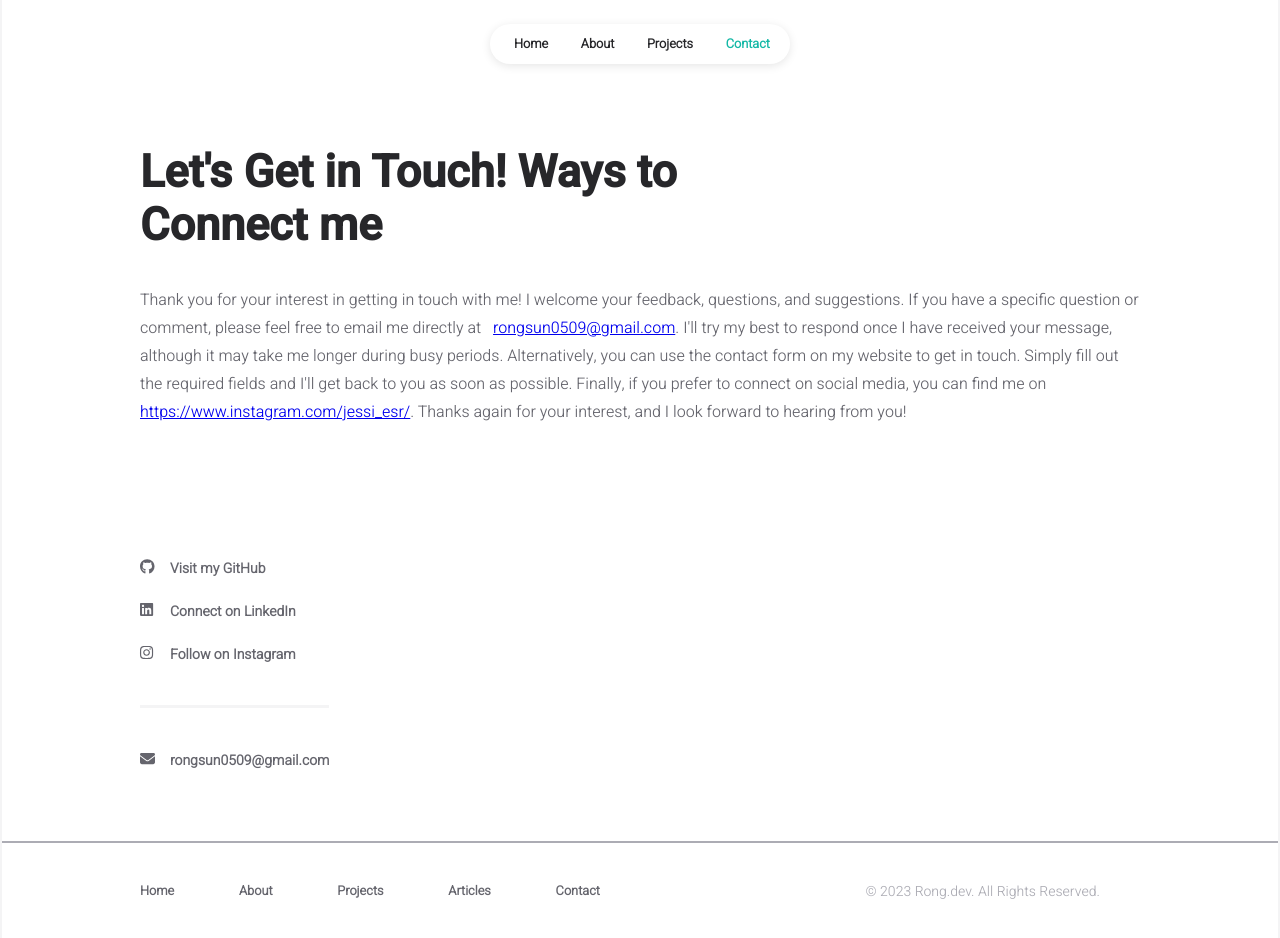
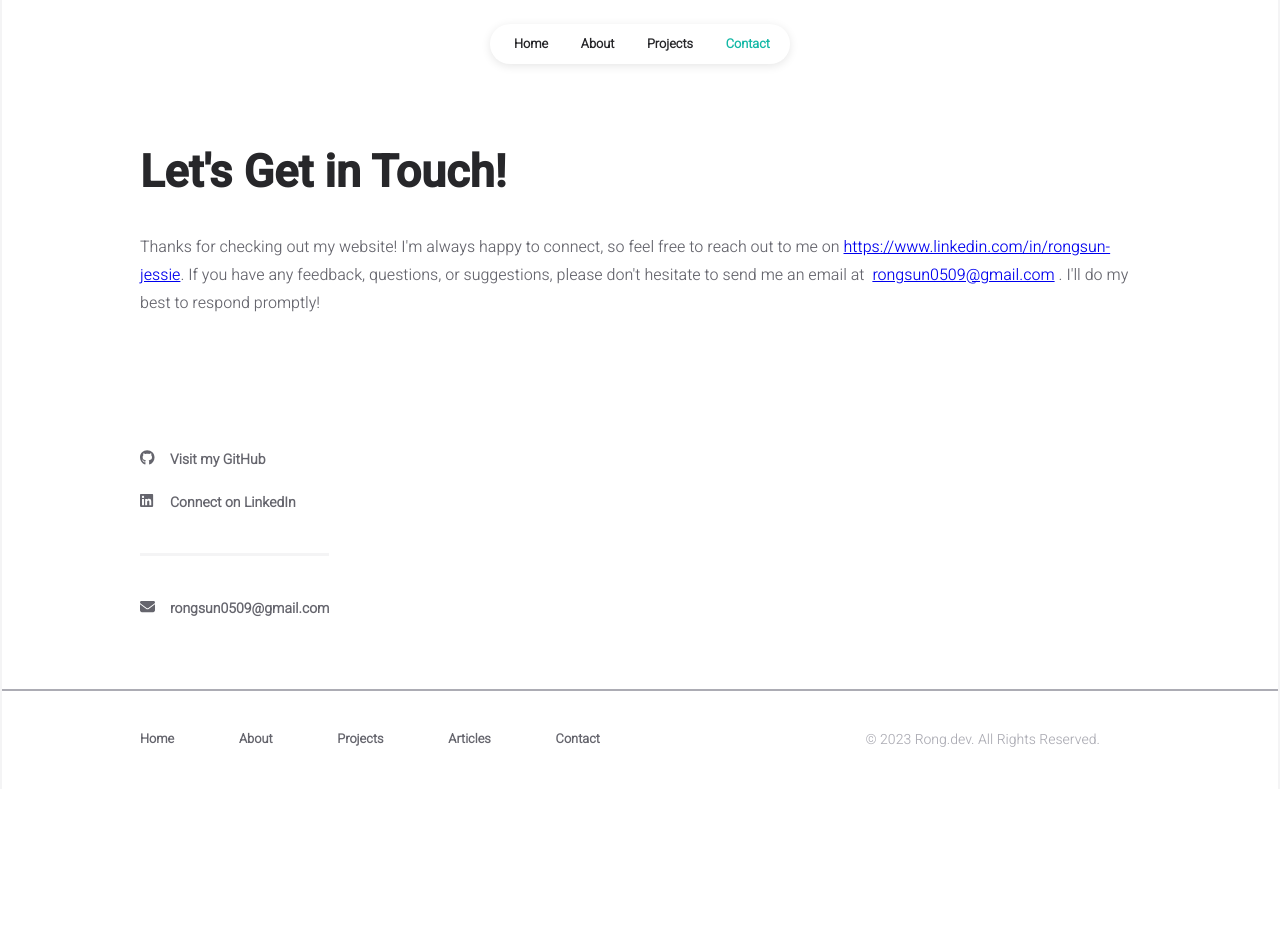
Before and after one commit to jessie-sr/myportfolio, a React (Create React App) app: page /contact in a window 1280 px wide. Shown: the top 938 px of the page. After the commit the page ends 800 px from the top, so only its background shows below. Built offline with nearby package versions, Linux system fonts and the light colour scheme.

Commit message:
Updated contact

```diff
--- a/src/components/about/socials.jsx
+++ b/src/components/about/socials.jsx
@@ -55,7 +55,7 @@ const Socials = () => {
 				</a>
 			</div>
 
-			<div className="social">
+			{/* <div className="social">
 				<a
 					href={INFO.socials.instagram}
 					target="_blank"
@@ -69,7 +69,7 @@ const Socials = () => {
 					</div>
 					<div className="social-text">Follow on Instagram</div>
 				</a>
-			</div>
+			</div> */}
 
 			<div className="email">
 				<div className="email-wrapper">
--- a/src/data/user.js
+++ b/src/data/user.js
@@ -47,7 +47,7 @@ const INFO = {
 		{
 			title: "Book Nest 📚",
 			description:
-				"A comprehensive bookstore management system built with Spring Boot, React and MySQL.",
+				"A bookstore transaction management system built with Spring Boot, React and MySQL.",
 			logo: "https://cdn.jsdelivr.net/npm/programming-languages-logos/src/java/java.png",
 			linkText: "View Project",
 			link: "https://github.com/jessie-sr/book-nest",
@@ -65,7 +65,7 @@ const INFO = {
 		{
 			title: "Jack 🎃 Translate",
 			description:
-				"A GPT-based translation webapp developed with Ruby on Rails, Bootstrap and PostgreSQL.",
+				"A GPT-based translation web-app developed with Ruby on Rails, Bootstrap and PostgreSQL.",
 			logo: "https://cdn.jsdelivr.net/npm/programming-languages-logos/src/ruby/ruby.png",
 			linkText: "View Project",
 			link: "../jackotranslate",
@@ -83,7 +83,7 @@ const INFO = {
 		{
 			title: "Dine 🍽️ Manager",
 			description:
-				"A restaurant information management system built with Django and MySQL.",
+				"A comprehensive restaurant information management system built with Django and MySQL.",
 			logo: "https://cdn.jsdelivr.net/npm/programming-languages-logos/src/python/python.png",
 			linkText: "View Project",
 			link: "https://github.com/jessie-sr/restaurant",
@@ -110,7 +110,7 @@ const INFO = {
 		{
 			title: "SSSnake 🐍 Game",
 			description:
-				"A snake game on a grid of characters, where the player controls a snake to eat fruits and avoid crashing into walls or itself.",
+				"Classic snake game made in C, where the player controls a snake to eat fruits and avoid crashing into walls or itself.",
 			logo: "https://cdn.jsdelivr.net/npm/programming-languages-logos/src/c/c.png",
 			linkText: "View Project",
 			link: "https://github.com/jessie-sr/snake-game",
@@ -119,7 +119,7 @@ const INFO = {
 		{
 			title: "Scheme Interpreter",
 			description:
-				"A minimalistic interpreter for a subset of the Scheme programming language.",
+				"A minimalistic interpreter for the Scheme programming language written in Python.",
 			logo: "https://cdn.jsdelivr.net/npm/programming-languages-logos/src/python/python.png",
 			linkText: "View Project",
 			link: "https://github.com/jessie-sr/scheme-interpreter",
--- a/src/pages/contact.jsx
+++ b/src/pages/contact.jsx
@@ -40,35 +40,26 @@ const Contact = () => {
 
 					<div className="contact-container">
 						<div className="title contact-title">
-							Let's Get in Touch! Ways to Connect me
+							Let's Get in Touch!
 						</div>
 
 						<div className="subtitle contact-subtitle">
-							Thank you for your interest in getting in touch with
-							me! I welcome your feedback, questions, and
-							suggestions. If you have a specific question or
-							comment, please feel free to email me directly at
-							&nbsp;{" "}
+						    Thanks for checking out my website! I'm always happy to connect,
+							so feel free to reach out to me on {" "}
+							<a
+								href={INFO.socials.linkedin}
+								target="_blank"
+								rel="noreferrer"
+							>
+								{INFO.socials.linkedin}
+							</a>
+							. If you have any feedback,
+							questions, or suggestions, please don't hesitate to send me an email at
+							&nbsp;
 							<a href={`mailto:${INFO.main.email}`}>
 								{INFO.main.email}
 							</a>
-							. I'll try my best to respond once I have received your
-							message, although it may take me longer during busy
-							periods. Alternatively, you can use the contact form
-							on my website to get in touch. Simply fill out the
-							required fields and I'll get back to you as soon as
-							possible. Finally, if you prefer to connect on
-							social media, you can find me on{" "}
-							<a
-								href={INFO.socials.instagram}
-								target="_blank"
-								rel="noreferrer"
-							>
-								{INFO.socials.instagram}
-							</a>
-							.
-							Thanks again for your interest, and I look forward
-							to hearing from you!
+							{" "} . I'll do my best to respond promptly!
 						</div>
 					</div>
 
```
